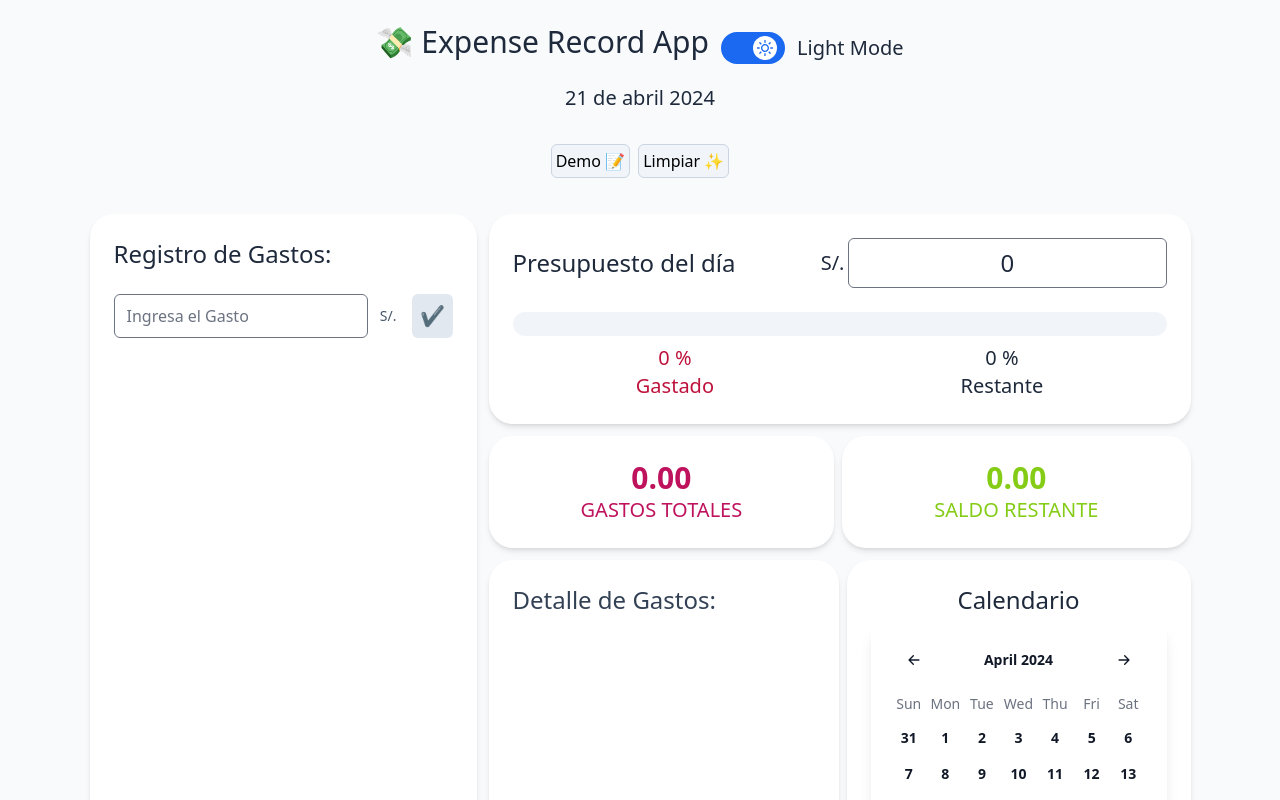
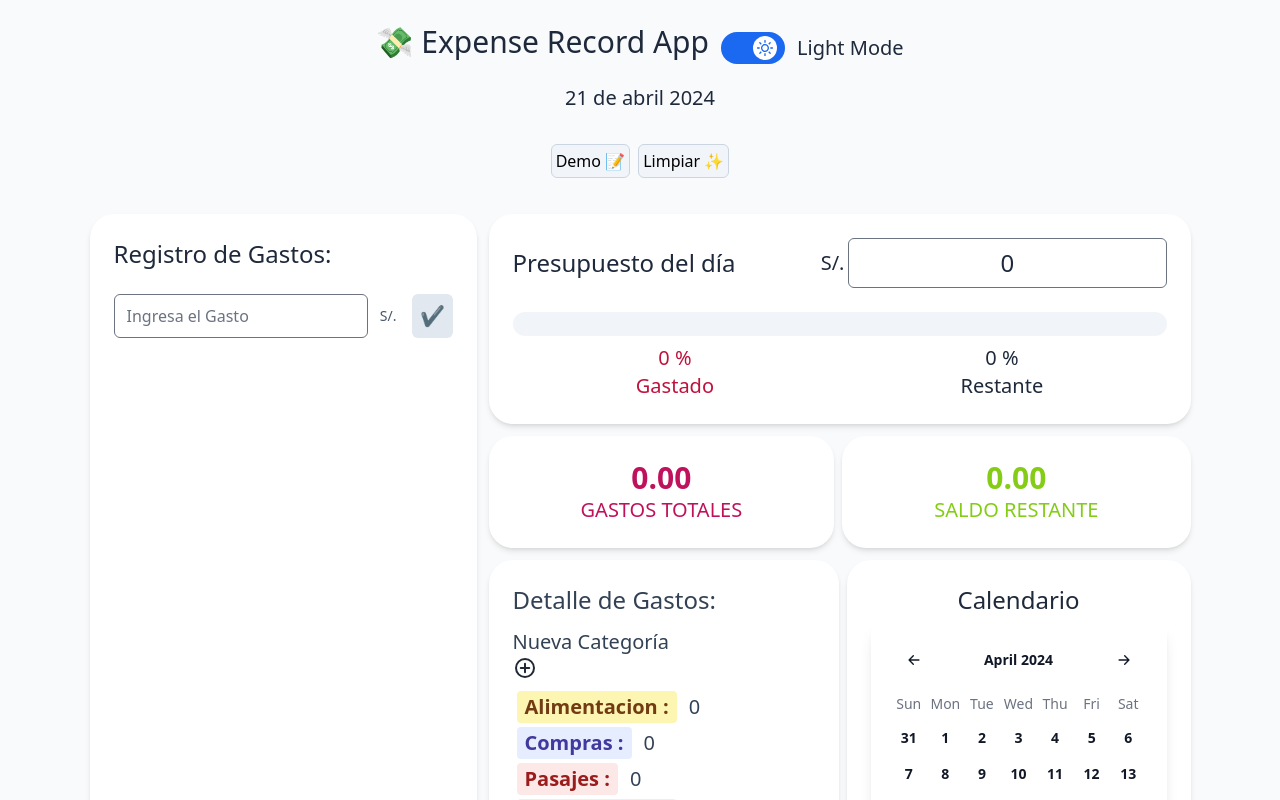
Before and after one commit to nattdev/expense-record-app, a React (Vite) app in the folder client/: page / in a window 1280 px wide. Shown: the top 800 px of the page. Built offline with nearby package versions, Linux system fonts and the light colour scheme.

Commit message:
Change the handling of the calculation of amounts by category

```diff
--- a/client/src/components/ExpensesRegister.jsx
+++ b/client/src/components/ExpensesRegister.jsx
@@ -13,12 +13,11 @@ function ExpensesRegister() {
     const [selectedId, setSelectedId] = useState("");
 
     const { expenses, setExpenses } = useExpenses();
-    const { categories, setCategories } = useExpenses();
+    const { categories } = useExpenses();
 
     const refAmount = useRef();
     const refCurrency = useRef();
     const refCount = useRef();
-    const refCategory = useRef();
 
     useEffect(() => {
         if (storedItemsExpenses !== null) {
@@ -47,39 +46,12 @@ function ExpensesRegister() {
         )
     );
 
-    const expenseCategorySubmit = (
-        <div className="p-3 text-black">
-            <header className="flex justify-between mb-3 font-medium">
-                <p>Nueva Categoría:</p>
-            </header>
-            <form action="" onSubmit={handleCategoryCreate} className="flex flex-col justify-center items-left">
-                <input id="expenseCategory" name="expenseCategory" step="1" type="text" defaultValue="" ref={refCategory} className=" text-slate-600 border [-moz-appearance:_textfield] [&::-webkit-inner-spin-button]:m-0 [&::-webkit-inner-spin-button]:appearance-none [&::-webkit-outer-spin-button]:m-0 [&::-webkit-outer-spin-button]:appearance-none rounded-md" placeholder="Categoría" />
-                <Button type="submit" className="mt-3">Agregar</Button>
-            </form>
-        </div>
-    );
-
-    function handleCategoryCreate(event) {
-        event.preventDefault();
-        const refCategoryValue = refCategory.current.value;
-        const categoryExists = categories.some(category => category.name === refCategoryValue);
-
-        if (!categoryExists) {
-            const newCategory = {
-                name: refCategoryValue,
-                amount: 0
-            }
-            setCategories([...categories, newCategory]);
-        }
-    }
-
     const expenseDetail = (
         <div id="expense-detail-wrapper" className="bg-white rounded-2xl p-3 text-black">
             <header className="flex justify-between mb-3 font-medium items-center">
                 <p>Categorías:</p>
             </header>
             <div className="flex flex-col">
-                {expenseCategorySubmit}
                 <ul className="flex flex-col">
                     {radioButtonsList}
                 </ul>
--- a/client/src/components/TotalExpensesDetail.jsx
+++ b/client/src/components/TotalExpensesDetail.jsx
@@ -1,25 +1,43 @@
-import { useEffect } from "react";
+import { useEffect, useRef } from "react";
 import { useExpenses } from "./ExpensesContext";
-import { Badge } from "flowbite-react";
+import { Badge, Popover, Button } from "flowbite-react";
 
 function TotalExpensesDetail() {
 
     const { expenses } = useExpenses();
     const { categories, setCategories, calculateTotalByCategory } = useExpenses();
 
+    const refCategory = useRef();
+
     useEffect(() => {
-        const categoriesList = expenses.reduce((acc, expense) => {
-            const index = acc.findIndex(category => category.name === expense.category);
-            if (index !== -1) {
-                acc[index].amount += expense.amount;
-            } else {
-                acc.push({ name: expense.category, amount: expense.amount });
+        setCategories(initialCategories);
+    }, []);
+
+    useEffect(() => {
+        const updateCategoryAmounts = () => {
+            const updatedCategories = categories.map(category => ({
+                ...category,
+                amount: calculateTotalByCategory(expenses, category.name)
+            }));
+            if (updatedCategories.length > 0) {
+                setCategories(updatedCategories);
             }
-            return acc;
-        }, []).map(category => ({ name: category.name, amount: calculateTotalByCategory(expenses, category.name) }));
+        };
 
-        setCategories(categoriesList);
+        updateCategoryAmounts();
     }, [expenses]);
+
+    useEffect(() => {
+        localStorage.setItem("categories", JSON.stringify(categories));
+    }, [categories]);
+
+
+    const initialCategories = [
+        { name: "alimentacion", amount: 0 },
+        { name: "compras", amount: 0 },
+        { name: "pasajes", amount: 0 },
+        { name: "sin categoria", amount: 0 }
+    ];
 
     const categoriesDetail = (
         categories.map((category, i) => <li key={i} className="flex m-1 items-center">
@@ -30,11 +48,49 @@ function TotalExpensesDetail() {
         </li>)
     );
 
+    const expenseCategorySubmit = (
+        <div className="p-3 text-black">
+            <header className="flex justify-between mb-3 font-medium">
+                <p>Nueva Categoría:</p>
+            </header>
+            <form action="" onSubmit={handleCategoryCreate} className="flex flex-col justify-center items-left">
+                <input id="expenseCategory" name="expenseCategory" step="1" type="text" defaultValue="" ref={refCategory} className=" text-slate-600 border [-moz-appearance:_textfield] [&::-webkit-inner-spin-button]:m-0 [&::-webkit-inner-spin-button]:appearance-none [&::-webkit-outer-spin-button]:m-0 [&::-webkit-outer-spin-button]:appearance-none rounded-md" placeholder="Categoría" />
+                <Button type="submit" className="mt-3">Agregar</Button>
+            </form>
+        </div>
+    );
+
+    function handleCategoryCreate(event) {
+        event.preventDefault();
+        const refCategoryValue = refCategory.current.value;
+        const categoryExists = categories.some(category => category.name === refCategoryValue);
+
+        if (!categoryExists) {
+            const newCategory = {
+                name: refCategoryValue,
+                amount: 0
+            }
+            setCategories([...categories, newCategory]);
+        }
+    }
+
     return (
         <div id="expenses-detail-wrapper" className="dark:bg-yellow-300 text-slate-700 dark:text-slate-800 bg-white shadow-md min-w-min sm:min-w-[350px] sm:p-6 p-4 rounded-3xl">
             <header className="text-2xl font-medium pb-3">
                 <p>Detalle de Gastos:</p>
             </header>
+            <div className="flex">
+                <div>
+                    <p>Nueva Categoría</p>
+                    <Popover content={expenseCategorySubmit} placement="right" trigger="click" className="bg-white border border-slate-200 rounded-xl dark:border-white">
+                        <button>
+                            <svg className="w-6 h-6 text-gray-800 dark:text-white" aria-hidden="true" width="24" height="24" fill="none" viewBox="0 0 24 24">
+                                <path stroke="currentColor" strokeLinecap="round" strokeLinejoin="round" strokeWidth="2" d="M12 7.757v8.486M7.757 12h8.486M21 12a9 9 0 1 1-18 0 9 9 0 0 1 18 0Z" />
+                            </svg>
+                        </button>
+                    </Popover>
+                </div>
+            </div>
             <ul>
                 {categoriesDetail}
             </ul>
```
